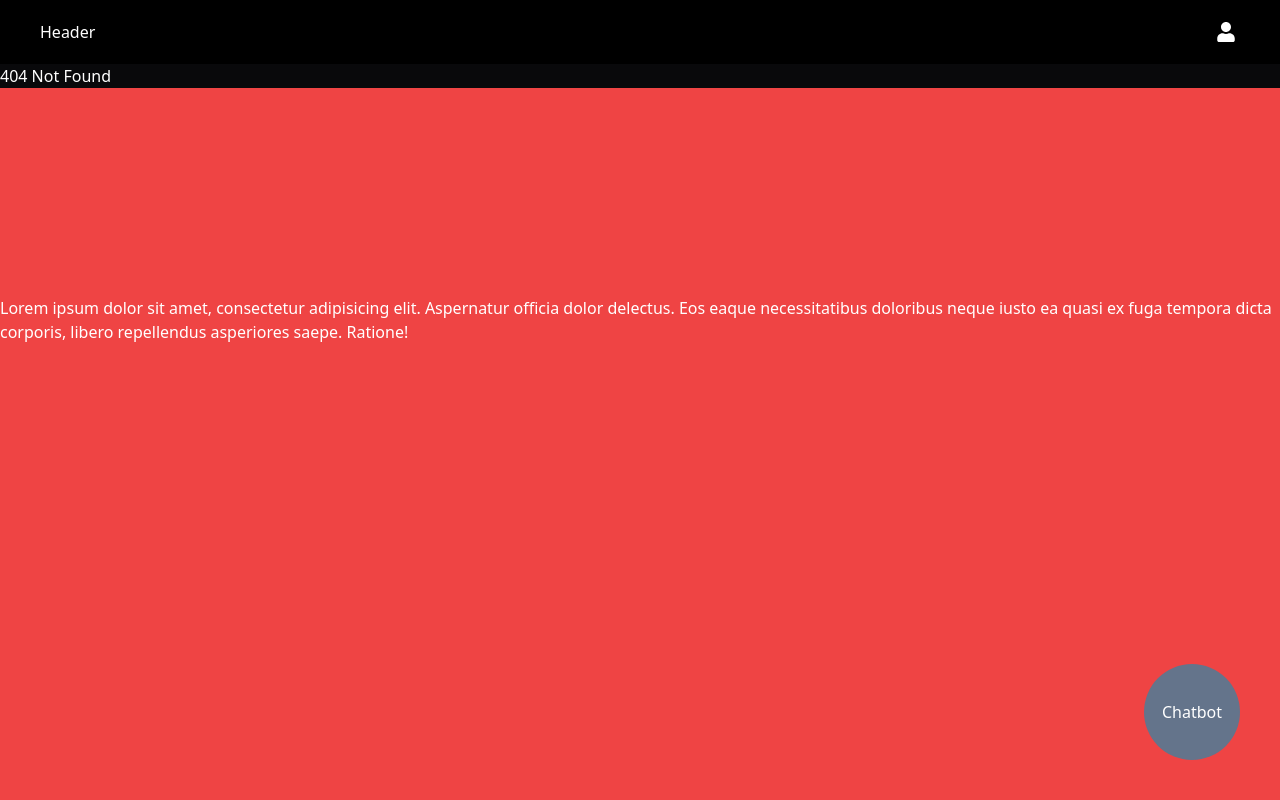
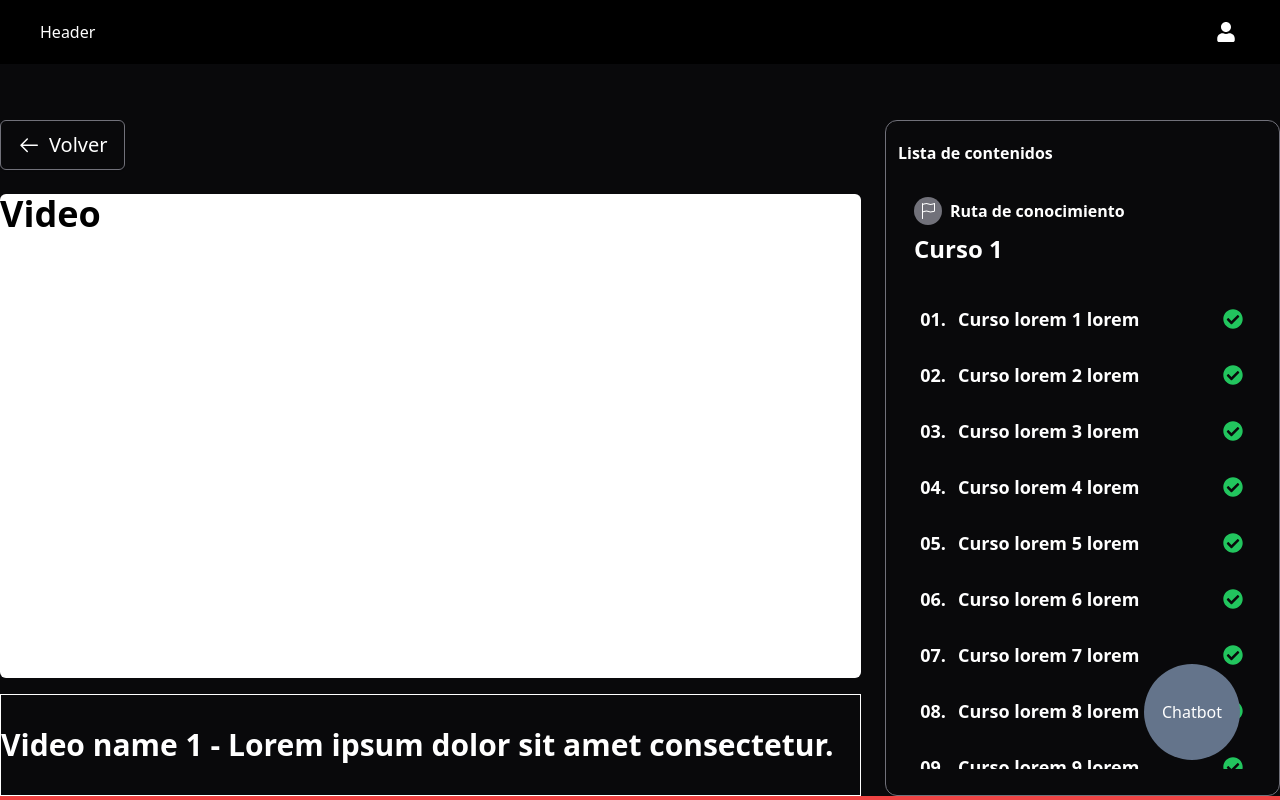
Before and after one commit to No-Country-simulation/s16-11-n-python-react, a React (Vite) app in the folder frontend/: page /class/1 in a window 1280 px wide. Shown: the top 800 px of the page. Built offline with nearby package versions, Linux system fonts and the light colour scheme.

Commit message:
feat: Class page

```diff
--- /dev/null
+++ b/frontend/src/pages/ClassPage.tsx
@@ -0,0 +1,75 @@
+import { DefaultParams, Link } from 'wouter';
+import { Button } from '@/components/ui/button';
+import { GoArrowLeft } from 'react-icons/go';
+import { BsFlag } from 'react-icons/bs';
+import { FaCheckCircle } from 'react-icons/fa';
+import { fillLeftZeros } from '@/utils/formatStrings';
+import { ScrollArea } from '@/components/ui/scroll-area';
+
+interface Props {
+  params: DefaultParams;
+}
+
+// TODO: Add youtube lite npm
+export function ClassPage({ params }: Props) {
+  const { id } = params as { id: string };
+  const videos = new Array(125).fill(1);
+
+  return (
+    <main className="max-w-8xl mx-auto flex gap-6 font-semibold pt-14">
+      <section className="flex-[7]">
+        <Button
+          asChild
+          variant="outline"
+          className="text-xl border dark:border-zinc-500 px-4 py-6"
+        >
+          <Link href="/course/a21">
+            <GoArrowLeft className="text-2xl mr-2" />
+            Volver
+          </Link>
+        </Button>
+        <div className="w-full aspect-video bg-white mt-6 rounded-md">
+          <p className="text-black text-4xl">Video</p>
+        </div>
+        <div className="py-8 mt-4 border border-white">
+          <h1 className="text-3xl">
+            Video name {id} - Lorem ipsum dolor sit amet consectetur.
+          </h1>
+        </div>
+      </section>
+      <section className="flex-[3] border border-zinc-500 rounded-xl px-3 pb-3 shrink-0">
+        <h4 className="mt-5">Lista de contenidos</h4>
+        <div className="mt-4 pl-4 bg-zinc-950 pb-4 pt-4">
+          <h3 className="flex items-center gap-2">
+            <span className="bg-zinc-500 rounded-full inline-block p-[0.375rem]">
+              <BsFlag className="text-md" />
+            </span>
+            <span>Ruta de conocimiento</span>
+          </h3>
+          <h2 className="text-2xl mt-2">Curso {id}</h2>
+        </div>
+        <ScrollArea className="w-full aspect-[9/11.5] mt-4 ">
+          <div className=" flex flex-col gap-3 pl-2 pr-4">
+            {videos.map((_, idx) => (
+              <Link
+                key={`td-${idx}`}
+                href={`/class/${idx}`}
+                className="p-2 text-lg flex justify-between items-center gap-6 hover:bg-zinc-800 transition-colors duration-150"
+              >
+                <span className="flex items-center gap-3">
+                  <p className="text-end w-8">{fillLeftZeros(idx + 1)}.</p>
+                  <p>Curso lorem {idx + 1} lorem</p>
+                </span>
+                <FaCheckCircle
+                  className={`text-xl flex-none ${
+                    idx < 10 ? 'text-green-500' : 'text-white'
+                  }`}
+                />
+              </Link>
+            ))}
+          </div>
+        </ScrollArea>
+      </section>
+    </main>
+  );
+}
--- a/frontend/src/pages/index.ts
+++ b/frontend/src/pages/index.ts
@@ -2,3 +2,4 @@ export { ErrorPage } from './ErrorPage';
 export { Home } from './Home';
 export { About } from './About';
 export { CourseDetail } from './CourseDetail';
+export { ClassPage } from './ClassPage';
--- a/frontend/src/routes/routes.ts
+++ b/frontend/src/routes/routes.ts
@@ -1,4 +1,4 @@
-import { About, CourseDetail, ErrorPage, Home } from '../pages';
+import { About, CourseDetail, ErrorPage, Home, ClassPage } from '../pages';
 
 export const routes = [
   {
@@ -14,6 +14,10 @@ export const routes = [
     component: CourseDetail,
   },
   {
+    path: '/class/:id',
+    component: ClassPage,
+  },
+  {
     errorPage: true,
     component: ErrorPage,
   },
--- /dev/null
+++ b/frontend/src/utils/formatStrings.ts
@@ -0,0 +1,2 @@
+export const fillLeftZeros = (number: number) =>
+  number.toString().padStart(2, '0');
```
